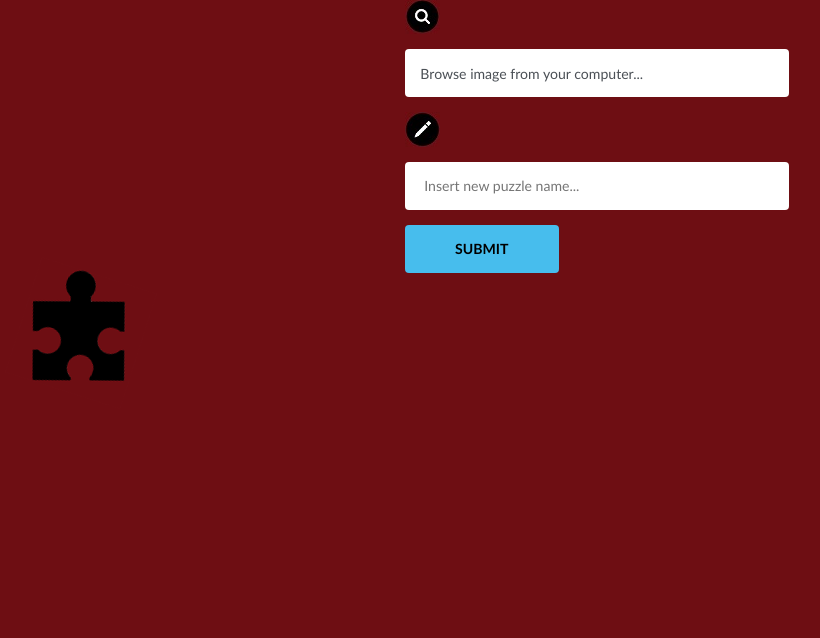
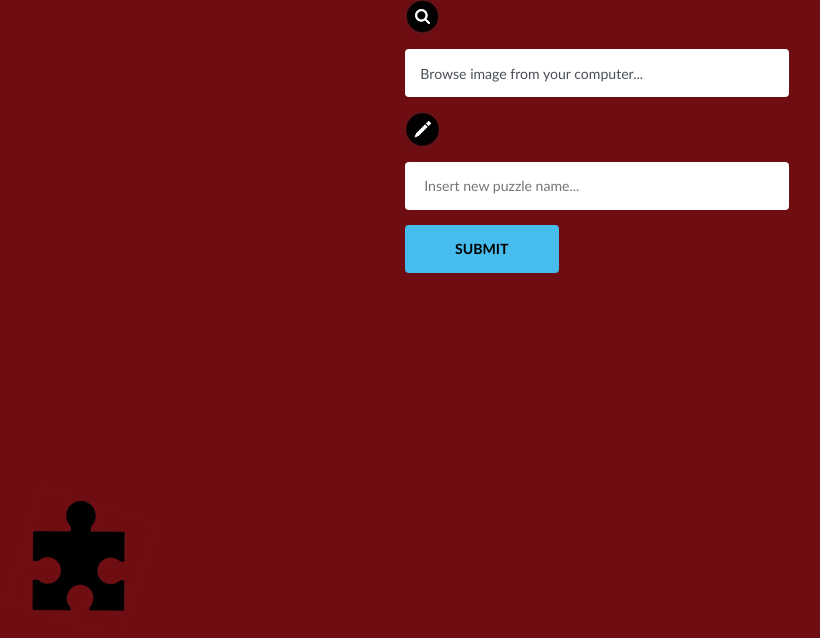
Before and after one commit to rotarurobert/JIGR, a PHP site: page /upload.html in a window 1280 px wide. Shown: the part 236-874 px from the top of the page, without its empty margins (43-863 px from the left). Before the commit the page ends 617 px from the top, so only its background shows below. Run offline with PHP 8.4, Linux system fonts and the light colour scheme.

Commit message:
Revert "Update css/upload.css"
This reverts commit 6db3890f3d5295671cc12a661d6122407599972c.

```diff
--- a/css/upload.css
+++ b/css/upload.css
@@ -66,7 +66,9 @@ span {
 	-webkit-animation: rotation 2s infinite linear;
 	margin-left: 5%;
 	margin-right: 10%;
-	margin-bottom: 10%;
+	margin-bottom: 0%;
+	margin-top: 18%;
+
 }
 
 @-webkit-keyframes rotation {
```
